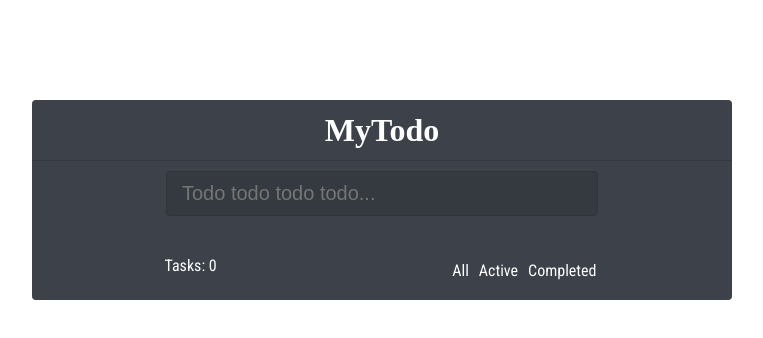
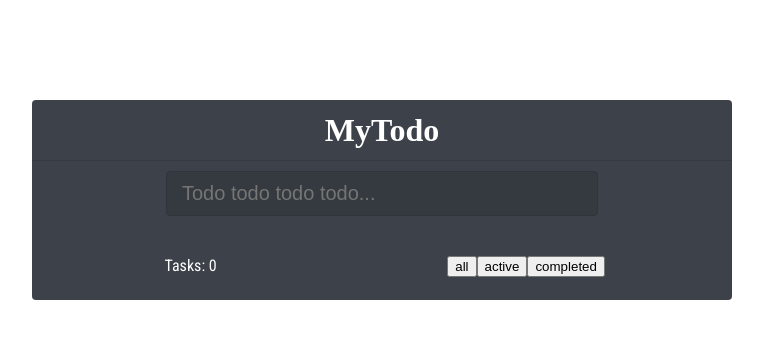
Before and after one commit to AchillesKal/react-todo, a React app: page / in a window 1280 px wide. Shown: the top 338 px of the page, without its empty margins (258-1021 px from the left). Built offline with nearby package versions, Linux system fonts and the light colour scheme; a web font is replaced by a local one.

Commit message:
a tags to button

```diff
--- a/src/components/AppFooter.js
+++ b/src/components/AppFooter.js
@@ -19,7 +19,7 @@ function AppFooter(props) {
       <div className="app-footer-links">
         {
           Object.keys(filters).map(function (key) {
-            return <a onClick={() => handleTodoFilter(key)} href="#" key={key}>{key}</a>;
+            return <button onClick={() => handleTodoFilter(key)} href="#" key={key}>{key}</button>;
           })
         }
       </div>
```
